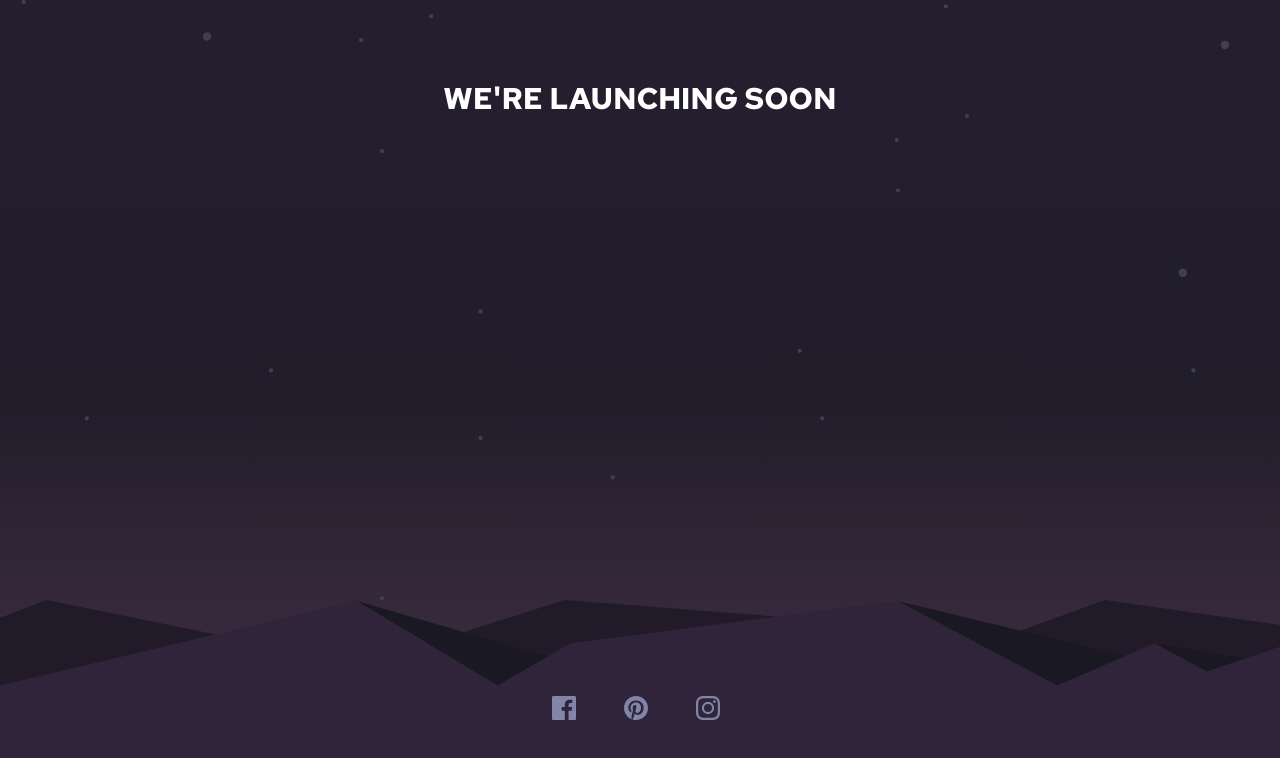
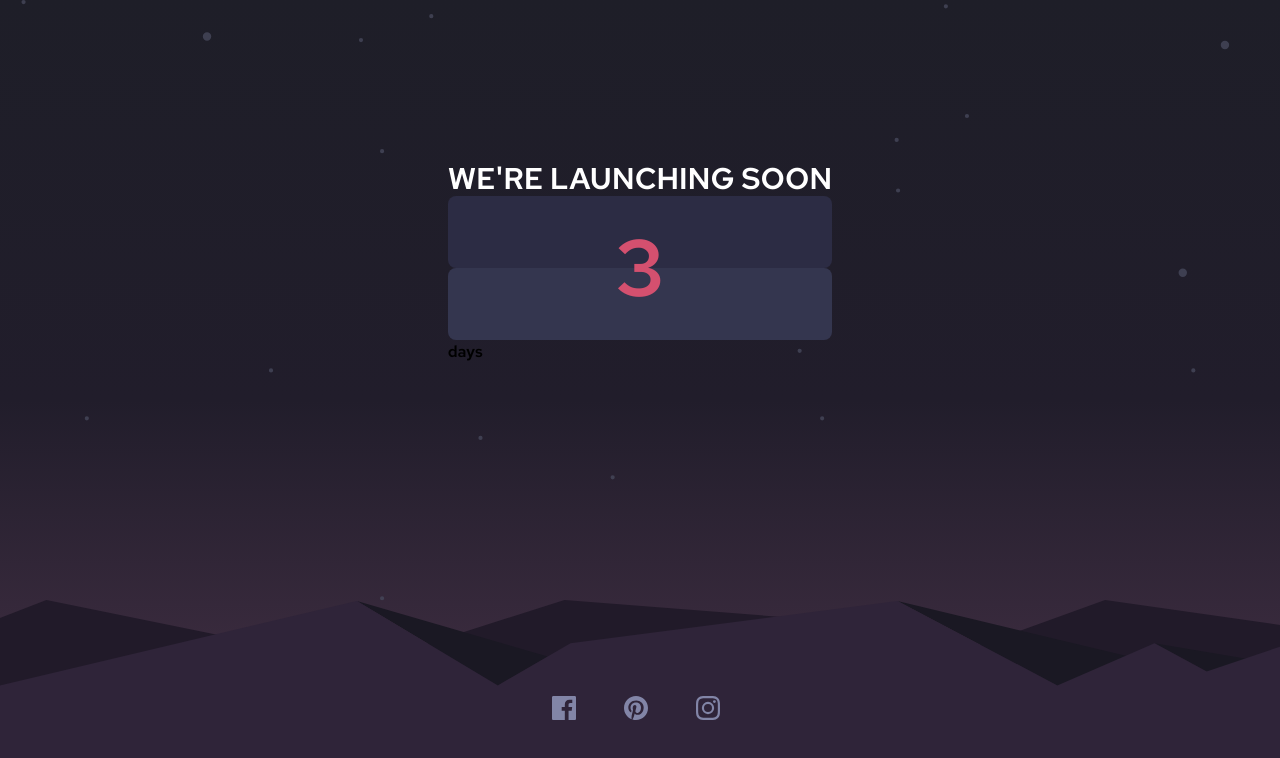
Before and after one commit to lokzar/launch_countdown_timer, a Next.js app: page / in a window 1280 px wide. Shown: the top 758 px of the page. Built offline with nearby package versions, Linux system fonts and the light colour scheme.

Commit message:
number top and bottom container

```diff
--- a/app/layout.tsx
+++ b/app/layout.tsx
@@ -3,7 +3,7 @@ import { Red_Hat_Text } from "next/font/google";
 import "./globals.css";
 
 //fonts
-const redhattext = Red_Hat_Text({weight:["700"], subsets:["latin"]})
+const redhattext = Red_Hat_Text({weight:["600", "700"], subsets:["latin"]})
 
 export const metadata: Metadata = {
   title: "Countdown",
--- a/app/page.tsx
+++ b/app/page.tsx
@@ -2,15 +2,34 @@ import Footer from "./Components/Footer";
 
 export default function Home() {
   return (
-    <div className="relative h-screen flex flex-col items-center bg-gradient-to-t from-[#493349] via-[#211d2b] to-[#251e2f]">
+    <div className="relative h-screen flex flex-col items-center bg-gradient-to-t from-[#493349] via-[#211d2b] to-[#1e1e28]">
       <div className="absolute inset-0 bg-[url('/assets/bg-stars.svg')] bg-cover bg-center opacity-80"></div>
       <div className="flex-grow">
-        <h1 className="text-white text-sm md:text-xl lg:text-3xl font-bold capitalize tracking-[10] pt-20">
+        <h1 className="text-white text-lg text-center md:text-xl lg:text-3xl capitalize tracking-[9] pt-40">
           WE&apos;RE LAUNCHING SOON
         </h1>
 
-        <div>
 
+        <div className="flex-col items-center gap-[1rem]">
+          <div className="relative h-[1.8em] inline-flex flex-col w-full min-w-[75px] sm:min-w-[100px] md:min-w-[150px] text-[1.75rem] sm:text-[3rem] md:text-[5rem]">
+            {/* Top Container */}
+            <div className="relative h-[50%] bg-[#2c2c44] rounded-lg">
+              {/* Top Number position */}
+              <div className="relative h-full px-1 pt-[0.4em] overflow-hidden leading-none rounded-t-md text-[#d4506f] text-center">
+                <div> 3 </div>
+              </div>
+            </div>
+            {/* Bottom Container */}
+            <div className="relative h-[50%] bg-[#34364f] rounded-lg">
+              {/* Bottom Number position */}
+              <div className="relative flex justify-center items-end h-full pb-[0.4em] overflow-hidden leading-none rounded-b-md text-[#d4506f] text-center w-full">
+                <div> 3 </div>
+              </div>
+            </div>
+          </div>
+          <div>
+            days
+          </div>
         </div>
 
       </div>
```
